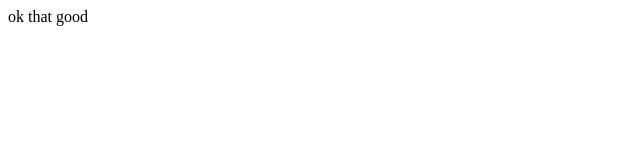
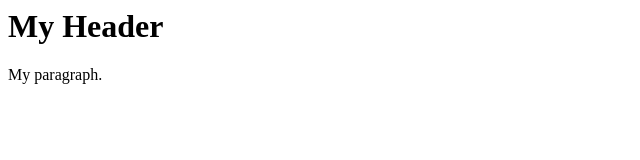
Before and after one commit to hamzahis/Hamzalastone, a website: page public/file.html in a window 1280 px wide. Shown: the whole page, without its empty margins (0-640 px from the left). Drawn offline with Linux system fonts and the light colour scheme.

Commit message:
Update file.html

```diff
--- a/public/file.html
+++ b/public/file.html
@@ -1 +1,6 @@
-<p>ok that good</p>
+<html>
+<body>
+<h1>My Header</h1>
+<p>My paragraph.</p>
+</body>
+</html>
```
